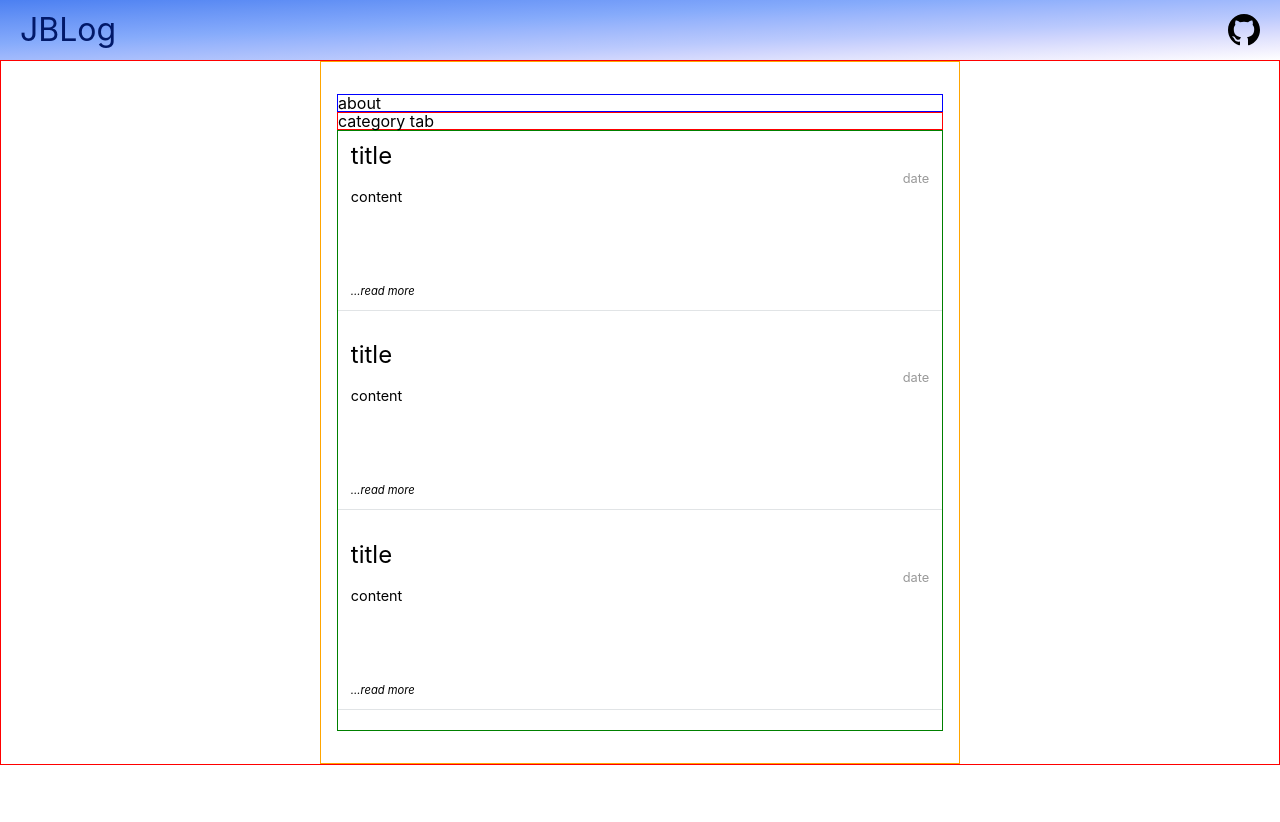
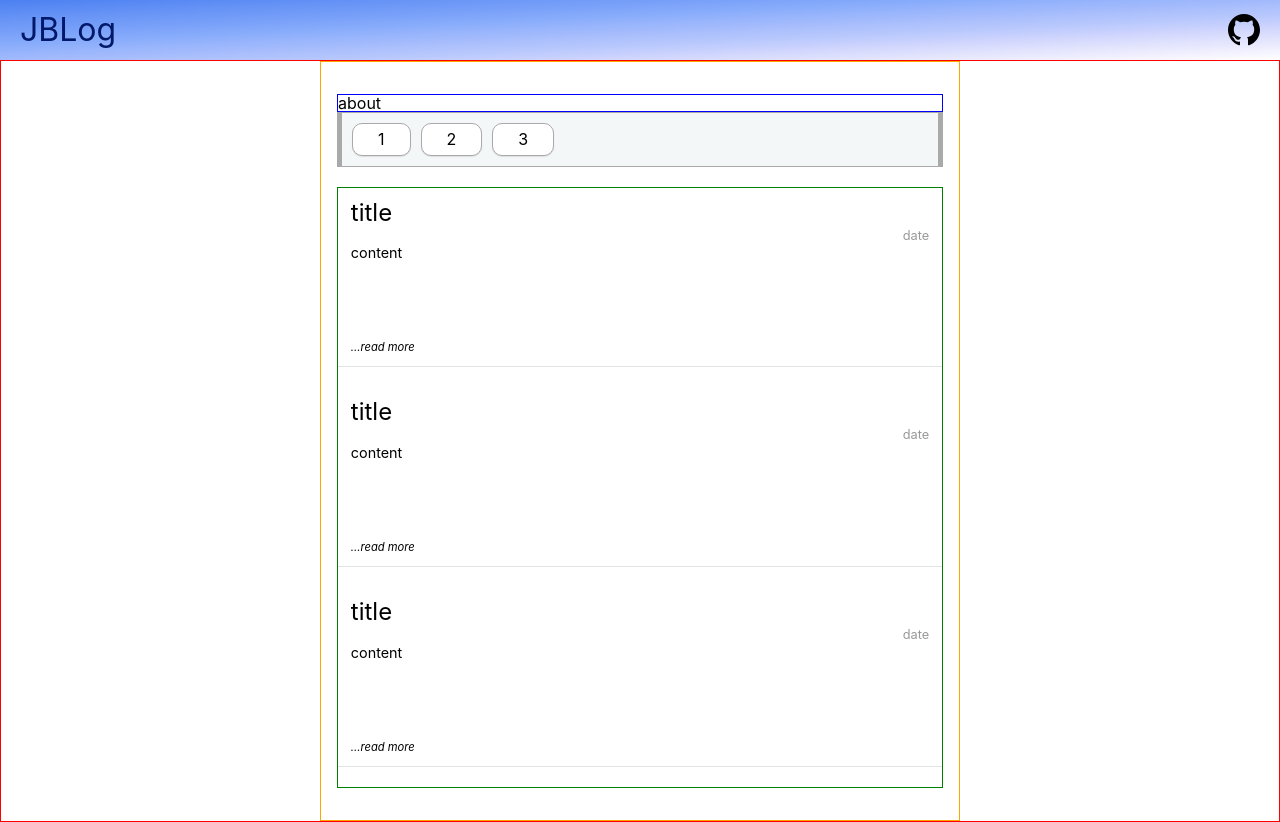
Before and after one commit to kjb9301/blog, a Next.js app: page / in a window 1280 px wide. Before the commit the page ends 800 px from the top, so only its background shows below. Built offline with nearby package versions, Linux system fonts and the light colour scheme.

Commit message:
style: Publishing category list

```diff
--- /dev/null
+++ b/components/home/CategoryList.tsx
@@ -0,0 +1,57 @@
+import React from 'react'
+import styled from 'styled-components'
+
+function CategoryList() {
+  return (
+    <Wrapper>
+      <Category>1</Category>
+      <Category>2</Category>
+      <Category>3</Category>
+    </Wrapper>
+  )
+}
+
+const Wrapper = styled.ul`
+  width: 100%;
+  padding: 10px 0;
+  background-color: #f4f7f8;
+  border-style: solid;
+  border-width: 1px 5px;
+  border-color: darkgray;
+  display: flex;
+  overflow-x: scroll;
+  white-space: nowrap;
+
+  &::-webkit-scrollbar {
+    display: none;
+  }
+
+  .selected {
+    border: 2px solid #4c80f1;
+    color: #4c80f1;
+    font-weight: bolder;
+  }
+`;
+
+const Category = styled.li`
+  border: 1px solid darkgray;
+  border-radius: 10px;
+  text-align: center;
+  line-height: 1.3;
+  margin-right: 10px;
+  padding: 5px 25px;
+  background-color: #fff;
+  box-shadow: 0 1px 1px rgba(0, 0, 0, 0.1);
+  cursor: pointer;
+
+  &:first-child {
+    margin-left: 10px;
+  }
+
+  &:hover {
+    border: 1px solid #4c80f1;
+    color: #4c80f1;
+  }
+`;
+
+export default CategoryList
--- a/components/home/CategoryTab.tsx
+++ b/components/home/CategoryTab.tsx
@@ -1,16 +1,18 @@
 import React from 'react'
 import styled from 'styled-components'
+
+import CategoryList from './CategoryList'
 
 function CategoryTab() {
   return (
     <Wrapper>
-      category tab
+      <CategoryList />
     </Wrapper>
   )
 }
 
 const Wrapper = styled.div`
-  border: 1px solid red;
+  margin-bottom: 20px;
 `;
 
 export default CategoryTab
```
